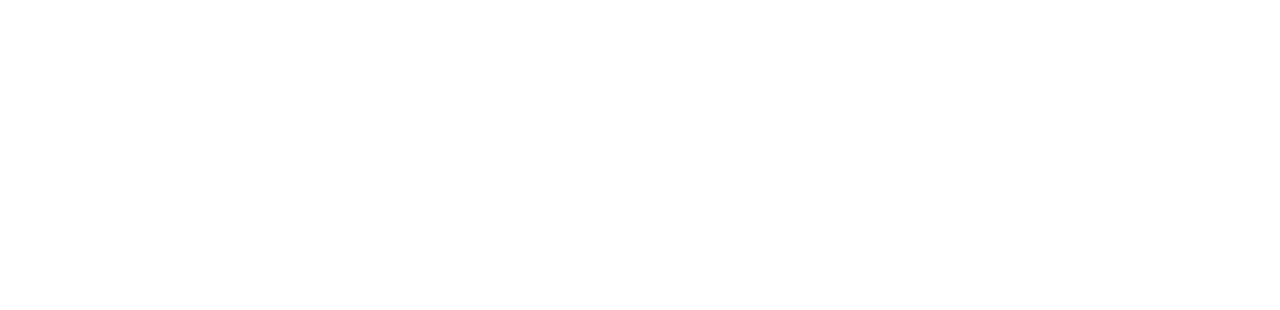
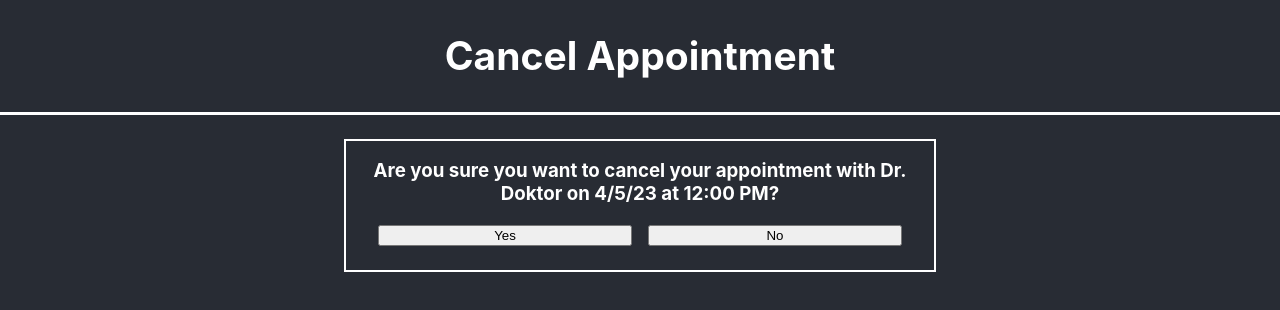
Before and after one commit to mattevans98/appoint-o-matic-9000, a React (Create React App) app: page /scenario5 in a window 1280 px wide. Before the commit this address had no page. Shown: the top 310 px of the page. Built offline with nearby package versions, Linux system fonts and the light colour scheme.

Commit message:
Added S4 and can route from S1 through S5

```diff
--- a/src/App.tsx
+++ b/src/App.tsx
@@ -4,6 +4,7 @@ import Scenario1 from "./scenario1/Scenario1";
 import Scenario2 from "./scenario2/Scenario2";
 import Scenario3 from "./scenario3/Scenario3";
 import Scenario4 from "./scenario4/Scenario4";
+import Scenario5 from "./scenario5/Scenario5";
 import { BrowserRouter as Router, Route, Routes } from "react-router-dom";
 
 const App = (): ReactElement => {
@@ -14,6 +15,7 @@ const App = (): ReactElement => {
                 <Route path="/scenario2" element={ <Scenario2/> }/>
                 <Route path="/scenario3" element={ <Scenario3/> }/>
                 <Route path="/scenario4" element={ <Scenario4/> }/>
+                <Route path="/scenario5" element={ <Scenario5/> }/>
             </Routes>
         </Router>
     );
--- /dev/null
+++ b/src/scenario5/Scenario5.tsx
@@ -0,0 +1,28 @@
+import React, { ReactElement } from "react";
+import "./scenario5.scss";
+import { Link } from "react-router-dom";
+
+const Scenario5 = (): ReactElement => {
+    return (
+        <div className="Scenario">
+            <header className="Scenario-header">
+                <h2>Cancel Appointment</h2>
+            </header>
+            <main className="main5">
+                <div>
+                    <h3>Are you sure you want to cancel your appointment with Dr. Doktor on 4/5/23 at 12:00 PM?</h3>
+                    <div>
+                        <Link to="/">
+                            <button>Yes</button>
+                        </Link>
+                        <Link to="/scenario4">
+                            <button>No</button>
+                        </Link>
+                    </div>
+                </div>
+            </main>
+        </div>
+    );
+}
+
+export default Scenario5;
--- /dev/null
+++ b/src/scenario5/scenario5.scss
@@ -0,0 +1,28 @@
+.main5 div {
+    display: flex;
+    flex-direction: column;
+    border: 2px solid white;
+    margin: 1.5rem;
+
+    div {
+        flex-direction: row;
+        border: none;
+        margin-top: 0;
+
+        a {
+            width: 50%;
+            margin: 0 0.5rem;
+        }
+
+        button {
+            width: 100%;
+        }
+    }
+}
+
+@media all and (min-width: 800px) {
+    .main5 {
+        width: 50vw;
+        margin: 0 auto;
+    }
+}
```
